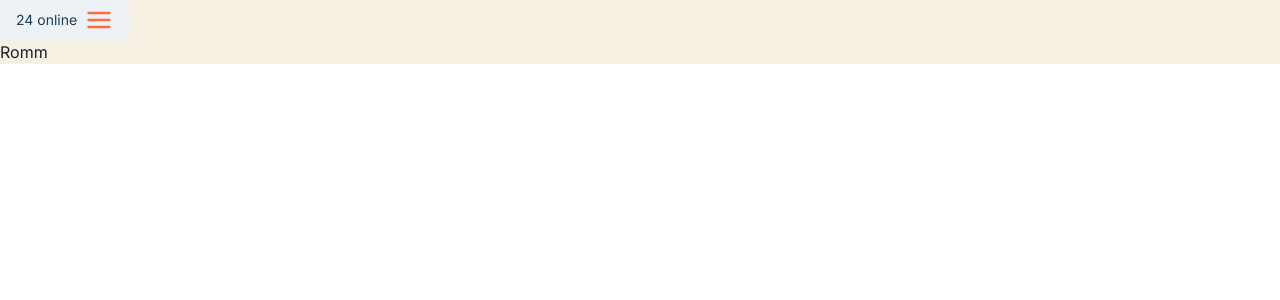
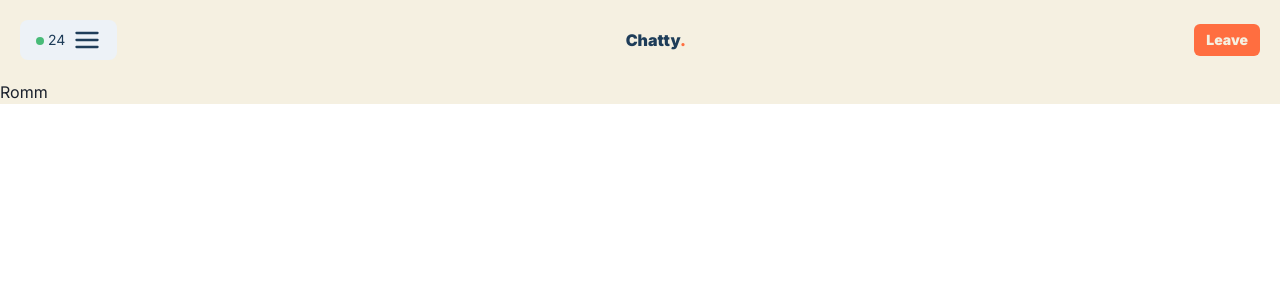
Before and after one commit to EmmanuelisongDev/chatty, a React (Vite) app in the folder client/: page /chatroom in a window 1280 px wide. Shown: the top 300 px of the page. Built offline with nearby package versions, Linux system fonts and the light colour scheme.

Commit message:
Add Navbar.tsx to ChatRoom.tsx

```diff
--- a/client/src/components/Navbar.tsx
+++ b/client/src/components/Navbar.tsx
@@ -1,13 +1,23 @@
-import { Box, Button, HStack,Menu, MenuButton, MenuItem, MenuList} from '@chakra-ui/react';
+import { Box, Button, Text, Center, HStack, Menu, MenuButton, MenuItem, MenuList, Flex } from '@chakra-ui/react';
 import {HamburgerIcon, } from '@chakra-ui/icons'
 
+type NamesObject = Record<string, string>;
 
 export default function Navbar() {
+
+  const names: NamesObject = {
+    1: 'Alice',
+    2: 'Bob',
+    3: 'Charlie',
+    4: 'Diana',
+    5: 'Eve'
+  };
+
   return (
-    <Box>
-        <Menu>
+    <Box p={{base:2,md:5}}  >
+      <Flex  justifyContent='space-between' alignItems='center'>
 
-
+        <Menu  >
     <HStack>
     <MenuButton
       rightIcon={
@@ -15,7 +25,7 @@ export default function Navbar() {
         as={HamburgerIcon}
         w={{ base: 5, md: 7 }}
         h={{ base: 5, md: 7 }}
-        color='brand.50'
+        color='brand.100'
         />}
         as={Button}
         aria-label='Options'
@@ -27,26 +37,59 @@ export default function Navbar() {
         fontWeight='medium'
         borderRadius='lg'
         >
-      24 online
+       <Box as="span" position="relative" mr={1} display="inline-block">
+      <Box
+        width="8px"
+        height="8px"
+        bg="green.400"
+        borderRadius="full"
+      />
+    </Box>
+24
     </MenuButton>
     </HStack>
+  <MenuList minW={0} bg='brand.100' >
+  {Object.entries(names).map(([key, name]) => (
+        <MenuItem key={key} bg='brand.100' color='brand.200'>
+          {name}
+        </MenuItem>
+      ))}
+  </MenuList>
+</Menu>
 
 
-  <MenuList minW={0}>
-    <MenuItem  >
-      New Tab
-    </MenuItem>
-    {/* <MenuItem  >
-      New Window
-    </MenuItem> */}
-    {/* <MenuItem >
-      Open Closed Tab
-    </MenuItem> */}
-    <MenuItem >
-      Open File...
-    </MenuItem>
-  </MenuList>
-</Menu>
+
+<Center>
+        <Text color="brand.100" fontWeight="black" fontSize="md">
+          Chatty
+          <Text as="span" color='brand.50'>.</Text>
+        </Text>
+      </Center>
+
+
+    <Button
+      bg='brand.50'
+      _hover={{ bg: 'brand.100', color: 'brand.50' }}
+      color='brand.200'
+      size='sm'
+    >
+      Leave
+    </Button>
+
+
+
+
+
+      </Flex>
+
+
+
+
+
+
+
+
+
     </Box>
   )
 }
--- a/client/src/pages/HomePage.tsx
+++ b/client/src/pages/HomePage.tsx
@@ -1,6 +1,6 @@
 import { Button, Center, Container, Input, Box, Flex, Text, HStack } from "@chakra-ui/react";
 import { Link } from "react-router-dom";
-import { ChangeEvent, useState } from "react";
+import { ChangeEvent, useState,useRef,useEffect } from "react";
 
 export default function HomePage() {
   const [userName, setUserName] = useState<string>('');
@@ -14,6 +14,23 @@ export default function HomePage() {
     setError(validationError);
     setIsValid(!validationError);
   }
+
+  const buttonRef = useRef<HTMLButtonElement>(null);
+
+  useEffect(() => {
+    const handleKeyPress = (event: KeyboardEvent) => {
+      if (event.key === 'Enter') {
+        buttonRef.current?.click();
+      }
+    };
+
+    window.addEventListener('keypress', handleKeyPress);
+
+    return () => {
+      window.removeEventListener('keypress', handleKeyPress);
+    };
+  }, []);
+
 
   function validateUserName(name: string): string | null {
     if (!name.trim()) {
@@ -78,12 +95,14 @@ export default function HomePage() {
               _hover={{ bg: 'brand.100', color: 'brand.50' }}
               color='brand.200'
               size='md'
+
             >
               Join Chat
             </Button>
           </Link>
         ) : (
           <Button
+          ref={buttonRef}
             onClick={handleUserJoinChat}
             bg='brand.50'
             _hover={{ bg: 'brand.50' }}
```
Lines whose indentation alone changed are shown as unchanged.
